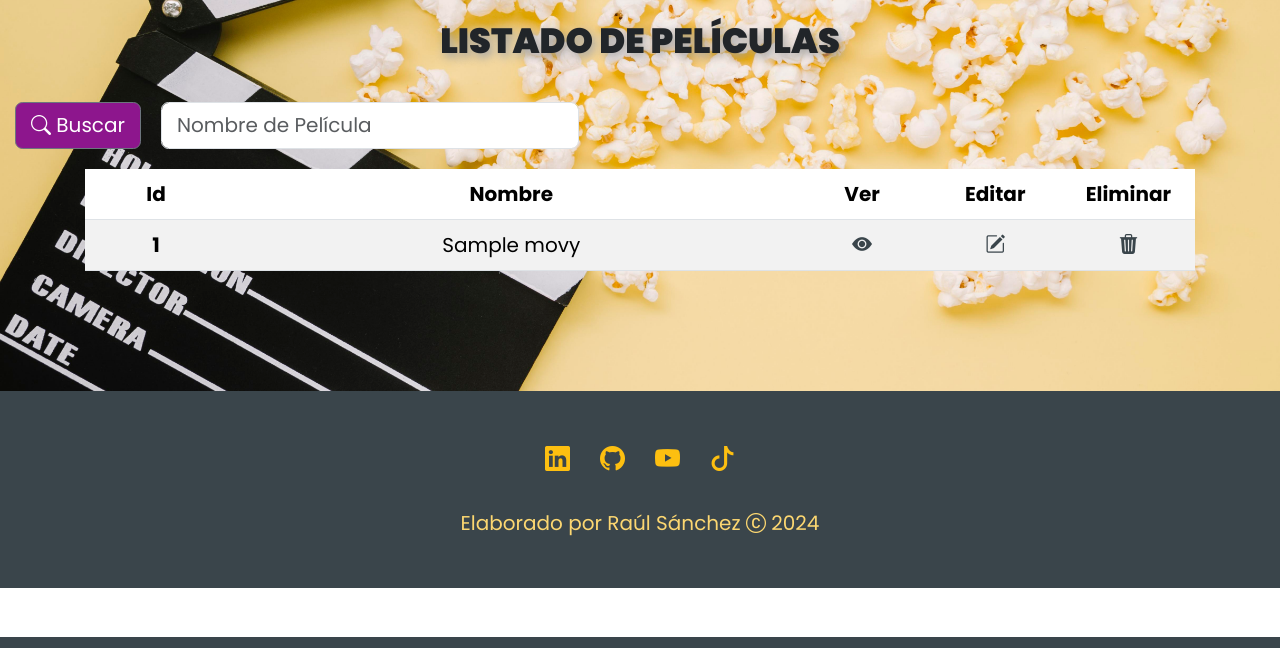
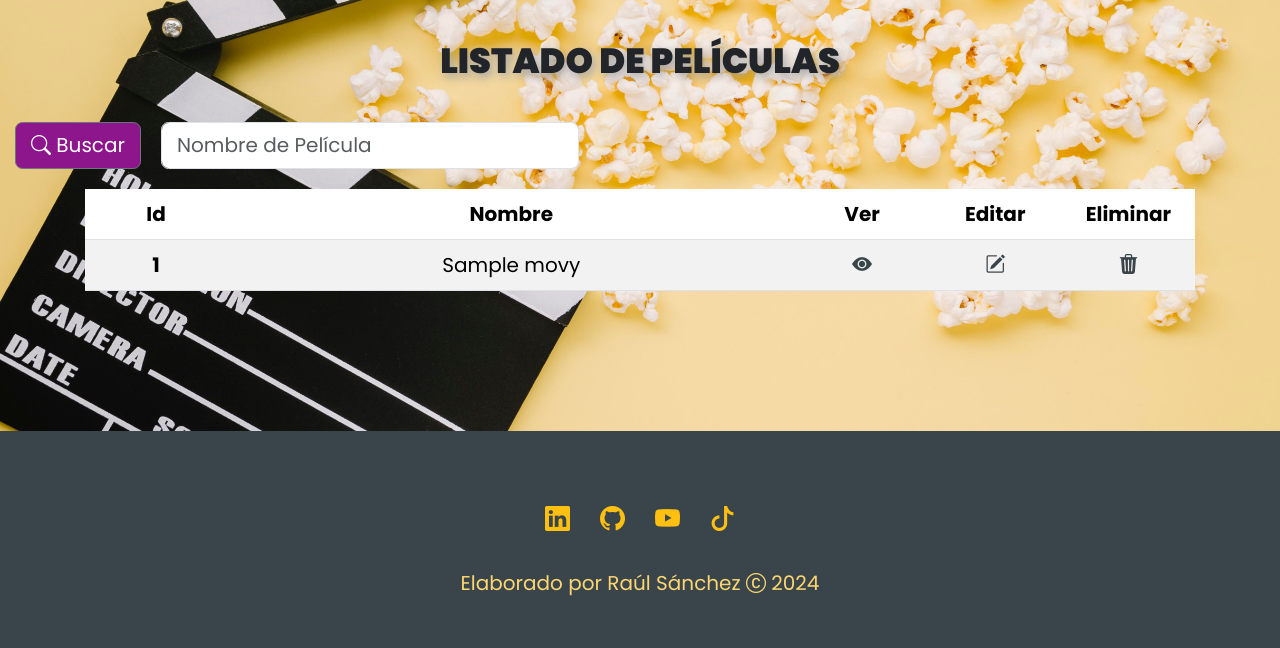
Before and after one commit to raulsr92/Proyecto-PHP-CRUD-listado-peliculas, a PHP site: page / in a window 1280 px wide. Shown: the part 163-811 px from the top of the page. Run offline with PHP 8.4, Linux system fonts and the light colour scheme; tables that the repository leaves empty hold one stand-in row (values such as "Sample post").

Commit message:
Se aplicó los estilos para convertir la página index.php en responsive usando css y bootstrap

```diff
--- a/css/estilos.css
+++ b/css/estilos.css
@@ -82,11 +82,9 @@
 }
 
 .table--container{
-    padding-bottom: 50px;
+    padding-bottom: 70px;
 
 }
-
-
 
 main{
     background-image: url(../img/bg-3.jpg);
@@ -95,6 +93,10 @@
     background-size: cover;
     height: auto;
     padding-bottom: 50px;
+}
+
+.movies--list--section{
+    padding-top: 20px;
 }
 /*========================== Fin Estilos Section 1 ================= */
 
@@ -105,7 +107,7 @@
 
 
 footer{
-    padding: 50px 0 50px 0;
+    padding: 70px 0 50px 0;
     color: #fcd771;
     background: #3a454b;
     display: flex;
@@ -133,3 +135,38 @@
 .footer-icons-link:hover{
     color:#cead52;
 }
+
+/*========================== FIn Estilos Footer ================= */
+
+
+/***************************************************************************************************/
+
+/*========================== Medias queries ================= */
+
+@media screen and (max-width: 576px){
+.movies--list--section__button{
+    font-size: 16px;
+}
+.search-input-placeholder{
+    font-size: 16px;
+}
+
+table{
+    font-size: 16px;
+}
+}
+
+@media screen and (max-width: 401px){
+    .movies--list--section__button{
+        font-size: 14px;
+    }
+    .search-input-placeholder{
+        font-size: 14px;
+    }
+
+    table{
+        font-size: 14px;
+    }
+
+
+    }
--- a/css/estilosRegistro.css
+++ b/css/estilosRegistro.css
@@ -86,5 +86,4 @@
 }
 
 
-
 /*========================== Fin Estilos Section 1 ================= */
--- a/index.php
+++ b/index.php
@@ -41,15 +41,14 @@
         <section class="movies--list--section container-fluid">
             <h1 class="movies--list--section__title text-center fs-3 text-uppercase pt-3">Listado de Películas</h1>
             <form class="row g-3 mt-3">
-                <div class="col-auto">
+                <div class="col-5 col-sm-auto">
                     <button type="submit" class="btn btn-secondary mb-3 movies--list--section__button">
                         <i class="bi bi-search"></i>
-
                         Buscar</button>
                   </div>
-                <div class="col-auto">
+                <div class="col-7 col-sm-auto"">
                   <label for="inputPassword2" class="visually-hidden">Password</label>
-                  <input type="text" class="form-control" id="inputPassword2" placeholder="Nombre de Película">
+                  <input type="text" class="form-control search-input-placeholder" id="inputPassword2" placeholder="Nombre de Película">
                 </div>
 
               </form>
```
